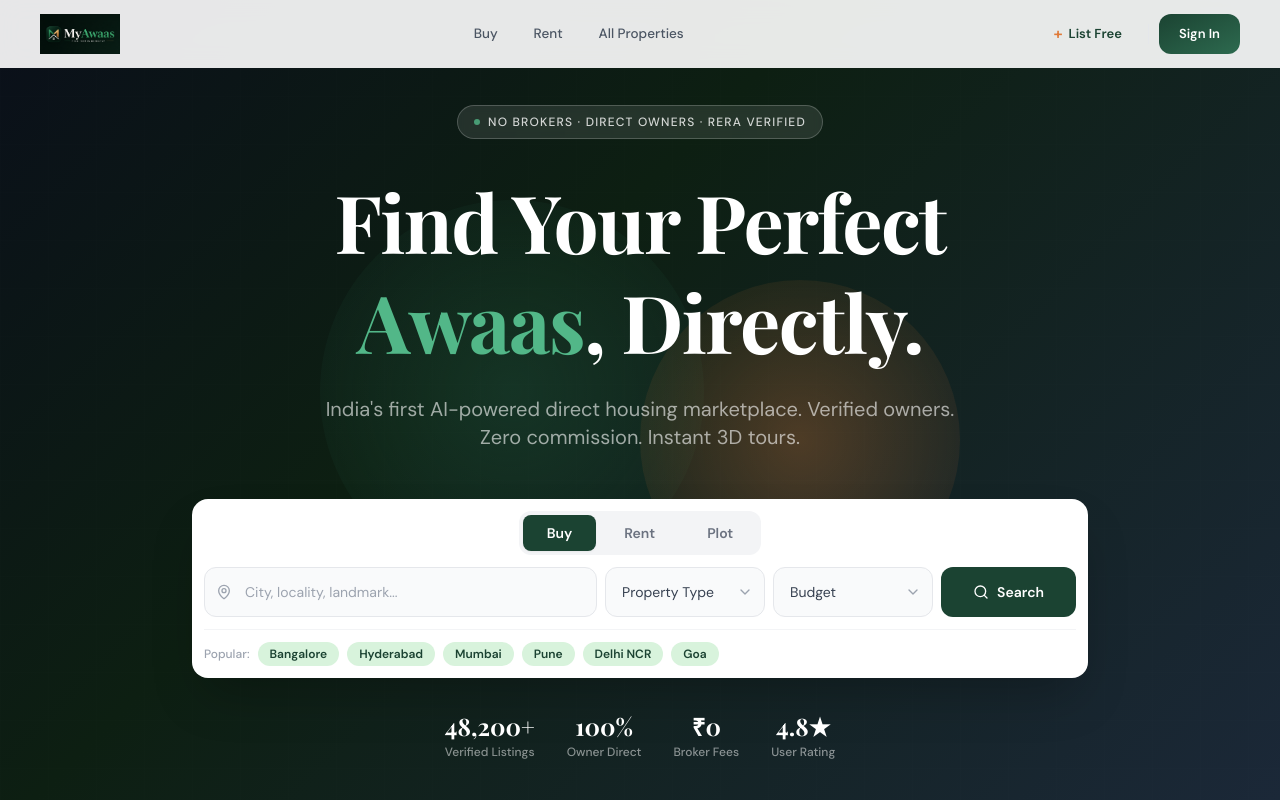
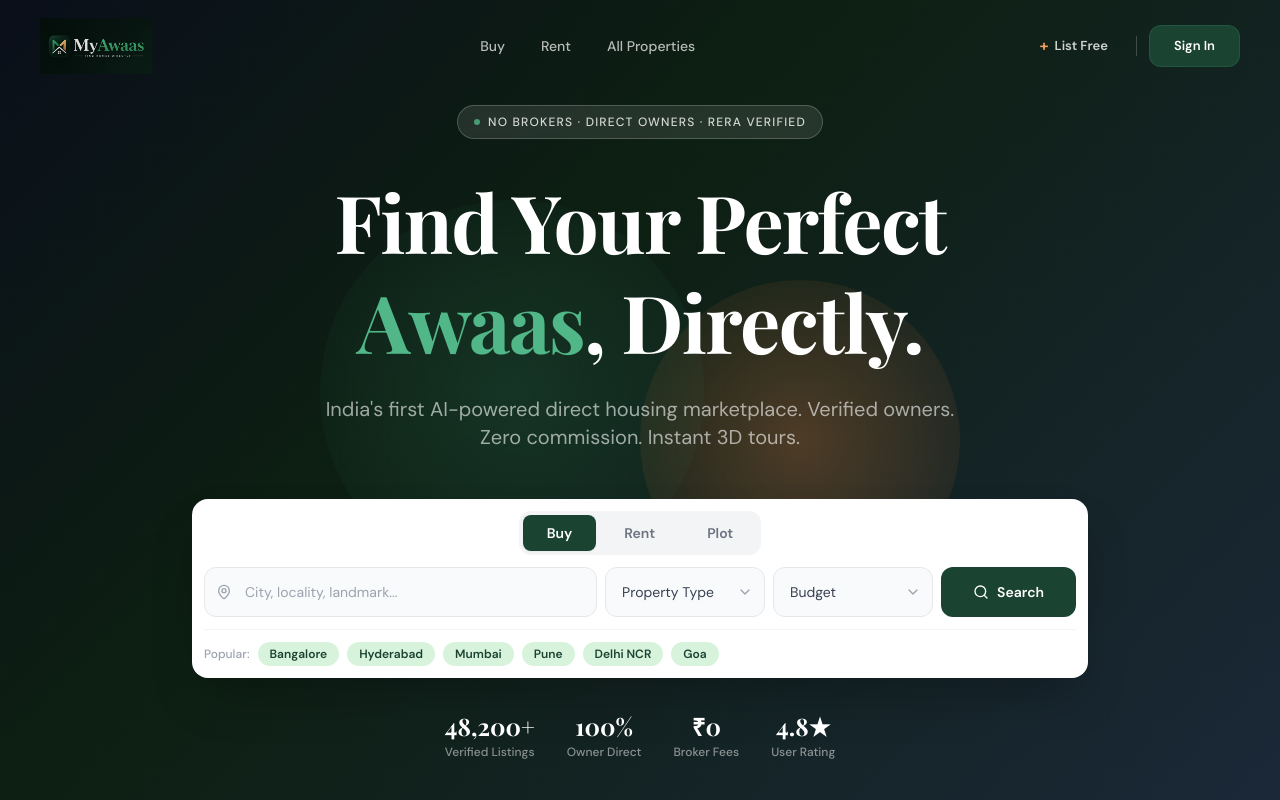
Before and after one commit to vishwastiwari01/awaasdirect, a Next.js app in the folder web/: page / in a window 1280 px wide. Shown: the top 800 px of the page. Built offline with nearby package versions, Linux system fonts and the light colour scheme; a web font is replaced by a local one.

Commit message:
style(web): make navbar dark to blend with hero and enlarge logo

```diff
--- a/web/src/components/layout/Navbar.tsx
+++ b/web/src/components/layout/Navbar.tsx
@@ -19,19 +19,19 @@
     return (
         <nav className={`fixed top-0 left-0 right-0 z-50 transition-all duration-500 ${
             scrolled
-                ? 'bg-white/98 backdrop-blur-xl shadow-[0_2px_20px_rgba(0,0,0,0.08)] border-b border-gray-100/80'
-                : 'bg-white/90 backdrop-blur-md'
+                ? 'bg-[#0A0F1A]/95 backdrop-blur-xl shadow-2xl border-b border-white/10'
+                : 'bg-transparent pt-2'
         }`}>
-            <div className="max-w-7xl mx-auto px-5 lg:px-10 h-[68px] flex items-center justify-between gap-6">
+            <div className="max-w-7xl mx-auto px-5 lg:px-10 h-[76px] flex items-center justify-between gap-6">
 
                 {/* Logo */}
                 <Link href="/" className="flex items-center shrink-0">
                     <Image
                         src="/website_logo.png"
                         alt="My Awaas"
-                        width={140}
-                        height={40}
-                        className="object-contain h-10 w-auto"
+                        width={200}
+                        height={60}
+                        className="object-contain h-14 w-auto mix-blend-screen opacity-90 hover:opacity-100 transition-opacity"
                         priority
                     />
                 </Link>
@@ -46,39 +46,39 @@
                         <Link
                             key={label}
                             href={href}
-                            className="relative px-4 py-2 text-[13.5px] font-medium text-gray-600 hover:text-[#1B4332] rounded-lg hover:bg-[#1B4332]/[0.06] transition-all duration-200 group"
+                            className="relative px-4 py-2 text-[14px] font-medium text-white/70 hover:text-white rounded-lg hover:bg-white/5 transition-all duration-200 group"
                         >
                             {label}
-                            <span className="absolute bottom-0 left-1/2 -translate-x-1/2 w-0 h-0.5 bg-[#1B4332] rounded-full group-hover:w-4 transition-all duration-300" />
+                            <span className="absolute bottom-0 left-1/2 -translate-x-1/2 w-0 h-0.5 bg-[#52B788] rounded-full group-hover:w-4 transition-all duration-300" />
                         </Link>
                     ))}
                     {isAuthenticated && user?.role === 'OWNER' && (
                         <Link
                             href="/dashboard"
-                            className="relative px-4 py-2 text-[13.5px] font-medium text-gray-600 hover:text-[#1B4332] rounded-lg hover:bg-[#1B4332]/[0.06] transition-all duration-200 group"
+                            className="relative px-4 py-2 text-[14px] font-medium text-white/70 hover:text-white rounded-lg hover:bg-white/5 transition-all duration-200 group"
                         >
                             Dashboard
-                            <span className="absolute bottom-0 left-1/2 -translate-x-1/2 w-0 h-0.5 bg-[#1B4332] rounded-full group-hover:w-4 transition-all duration-300" />
+                            <span className="absolute bottom-0 left-1/2 -translate-x-1/2 w-0 h-0.5 bg-[#52B788] rounded-full group-hover:w-4 transition-all duration-300" />
                         </Link>
                     )}
                 </div>
 
                 {/* Right Actions */}
-                <div className="hidden md:flex items-center gap-2.5 shrink-0">
+                <div className="hidden md:flex items-center gap-3 shrink-0">
                     {isAuthenticated ? (
                         <>
                             {/* User avatar chip */}
-                            <div className="flex items-center gap-2 bg-[#F0FFF4] border border-[#B7E4C7] px-3 py-1.5 rounded-full">
-                                <div className="w-6 h-6 bg-gradient-to-br from-[#1B4332] to-[#2D6A4F] rounded-full flex items-center justify-center text-white text-xs font-bold shadow-sm">
+                            <div className="flex items-center gap-2 bg-white/10 border border-white/20 px-3 py-1.5 rounded-full backdrop-blur-sm">
+                                <div className="w-6 h-6 bg-gradient-to-br from-[#52B788] to-[#2D6A4F] rounded-full flex items-center justify-center text-white text-xs font-bold shadow-sm">
                                     {(user?.name ?? 'U').charAt(0).toUpperCase()}
                                 </div>
-                                <span className="text-[13px] font-semibold text-[#1B4332]">
+                                <span className="text-[13px] font-semibold text-white/90">
                                     {user?.name?.split(' ')[0]}
                                 </span>
                             </div>
                             <button
                                 onClick={() => { logout(); window.location.href = '/'; }}
-                                className="text-[13px] font-medium text-gray-500 hover:text-gray-800 px-3 py-2 rounded-lg hover:bg-gray-100 transition-all duration-200"
+                                className="text-[13px] font-medium text-white/60 hover:text-white px-3 py-2 rounded-lg hover:bg-white/5 transition-all duration-200"
                             >
                                 Sign out
                             </button>
@@ -88,19 +88,19 @@
                             {/* Post listing — subtle */}
                             <Link
                                 href="/dashboard/list-property"
-                                className="text-[13px] font-semibold text-[#1B4332] px-4 py-2 rounded-lg hover:bg-[#1B4332]/[0.08] transition-all duration-200 flex items-center gap-1.5"
+                                className="text-[13px] font-semibold text-white/80 px-4 py-2 rounded-lg hover:bg-white/10 transition-all duration-200 flex items-center gap-1.5"
                             >
-                                <span className="text-[#E07B39] text-base leading-none">+</span>
+                                <span className="text-[#F4A261] text-base leading-none">+</span>
                                 List Free
                             </Link>
 
                             {/* Divider */}
-                            <div className="w-px h-5 bg-gray-200" />
+                            <div className="w-px h-5 bg-white/20" />
 
                             {/* Sign In */}
                             <Link
                                 href="/login"
-                                className="text-[13px] font-semibold bg-gradient-to-br from-[#1B4332] to-[#2D6A4F] text-white px-5 py-2.5 rounded-xl hover:shadow-[0_4px_16px_rgba(27,67,50,0.35)] hover:scale-[1.02] active:scale-[0.98] transition-all duration-200"
+                                className="text-[13px] font-semibold bg-[#1B4332] text-white px-6 py-2.5 rounded-xl hover:bg-[#2D6A4F] hover:shadow-[0_4px_16px_rgba(27,67,50,0.5)] transition-all duration-200 border border-[#2D6A4F]/50"
                             >
                                 Sign In
                             </Link>
@@ -110,22 +110,22 @@
 
                 {/* Mobile toggle */}
                 <button
-                    className="md:hidden p-2 rounded-lg hover:bg-gray-100 transition-colors"
+                    className="md:hidden p-2 rounded-lg hover:bg-white/10 transition-colors"
                     onClick={() => setMobileOpen(o => !o)}
                     aria-label="Toggle menu"
                 >
                     {mobileOpen
-                        ? <X className="w-5 h-5 text-gray-700" />
-                        : <Menu className="w-5 h-5 text-gray-700" />
+                        ? <X className="w-6 h-6 text-white" />
+                        : <Menu className="w-6 h-6 text-white" />
                     }
                 </button>
             </div>
 
             {/* Mobile menu — slide down */}
-            <div className={`md:hidden overflow-hidden transition-all duration-300 ease-in-out ${
+            <div className={`md:hidden overflow-hidden transition-all duration-300 ease-in-out bg-[#0A0F1A]/95 backdrop-blur-xl border-t border-white/10 ${
                 mobileOpen ? 'max-h-96 opacity-100' : 'max-h-0 opacity-0'
             }`}>
-                <div className="bg-white border-t border-gray-100 px-5 py-5 flex flex-col gap-1">
+                <div className="px-5 py-5 flex flex-col gap-1">
                     {[
                         { label: '🏠 Buy a Home', href: '/properties?transactionType=SALE' },
                         { label: '🔑 Rent a Place', href: '/properties?transactionType=RENT' },
@@ -134,7 +134,7 @@
                         <Link
                             key={label}
                             href={href}
-                            className="text-sm font-medium text-gray-700 hover:text-[#1B4332] px-3 py-2.5 rounded-lg hover:bg-gray-50 transition-all"
+                            className="text-sm font-medium text-white/80 hover:text-white px-3 py-2.5 rounded-lg hover:bg-white/5 transition-all"
                             onClick={() => setMobileOpen(false)}
                         >
                             {label}
@@ -144,34 +144,34 @@
                     {isAuthenticated && user?.role === 'OWNER' && (
                         <Link
                             href="/dashboard"
-                            className="text-sm font-medium text-gray-700 hover:text-[#1B4332] px-3 py-2.5 rounded-lg hover:bg-gray-50 transition-all"
+                            className="text-sm font-medium text-white/80 hover:text-white px-3 py-2.5 rounded-lg hover:bg-white/5 transition-all"
                             onClick={() => setMobileOpen(false)}
                         >
                             📊 Dashboard
                         </Link>
                     )}
 
-                    <div className="h-px bg-gray-100 my-1" />
+                    <div className="h-px bg-white/10 my-2" />
 
                     {isAuthenticated ? (
                         <button
                             onClick={() => { logout(); setMobileOpen(false); window.location.href = '/'; }}
-                            className="text-sm font-semibold text-gray-600 text-left px-3 py-2.5 rounded-lg hover:bg-gray-50 transition-all"
+                            className="text-sm font-semibold text-white/60 text-left px-3 py-2.5 rounded-lg hover:bg-white/5 transition-all"
                         >
                             Sign out
                         </button>
                     ) : (
-                        <div className="flex flex-col gap-2 pt-1">
+                        <div className="flex flex-col gap-3 pt-2">
                             <Link
                                 href="/dashboard/list-property"
-                                className="text-sm font-semibold text-[#1B4332] border-2 border-[#1B4332]/30 text-center py-2.5 rounded-xl hover:border-[#1B4332] transition-all"
+                                className="text-sm font-semibold text-white border border-white/20 text-center py-2.5 rounded-xl hover:bg-white/5 transition-all"
                                 onClick={() => setMobileOpen(false)}
                             >
                                 + List Property Free
                             </Link>
                             <Link
                                 href="/login"
-                                className="text-sm font-semibold bg-gradient-to-br from-[#1B4332] to-[#2D6A4F] text-white text-center py-2.5 rounded-xl shadow-sm"
+                                className="text-sm font-semibold bg-[#1B4332] border border-[#2D6A4F]/50 text-white text-center py-2.5 rounded-xl shadow-sm"
                                 onClick={() => setMobileOpen(false)}
                             >
                                 Sign In
```
